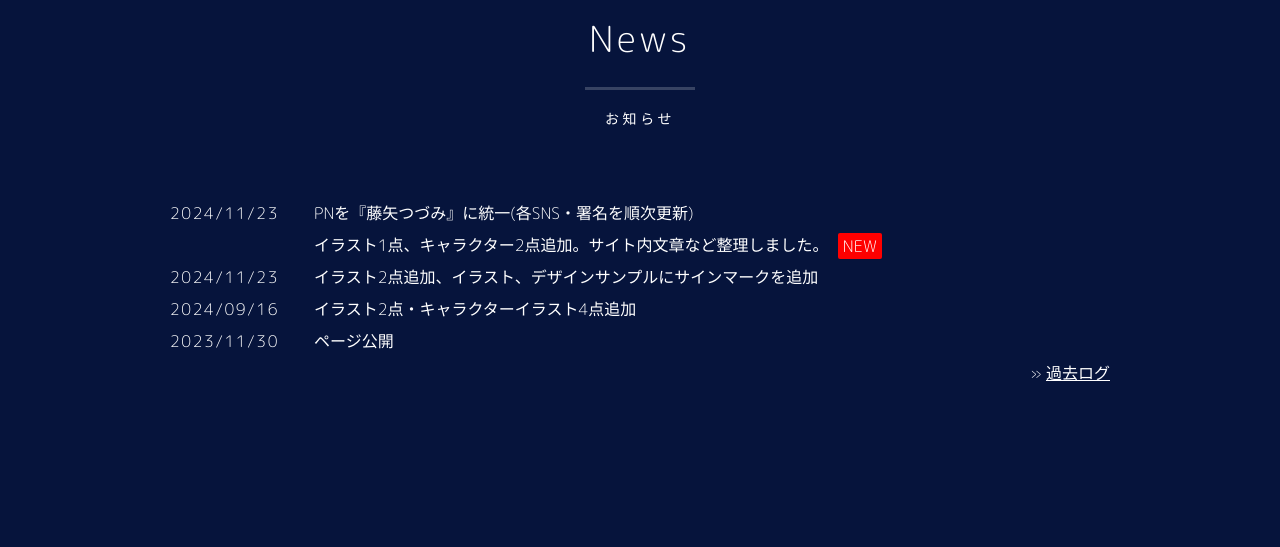
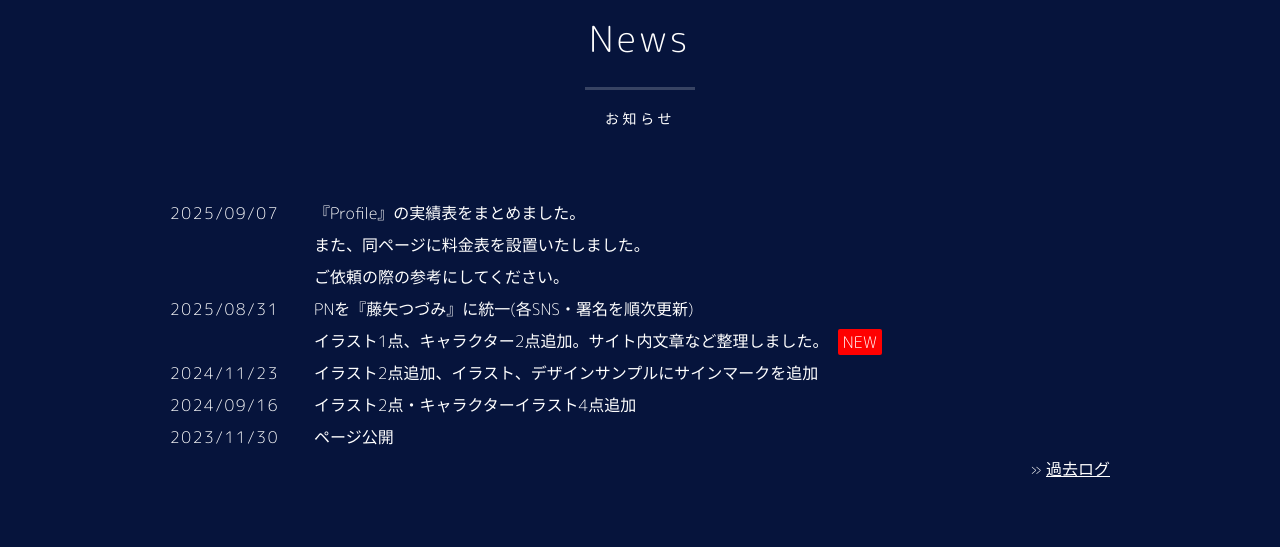
Before and after one commit to Fjiya-2utumi/utakata, a plain HTML site: page index.html in a window 1280 px wide. Shown: the part 1867-2414 px from the top of the page. Drawn offline with nearby package versions, Linux system fonts and the light colour scheme.

Commit message:
Update index.html

```diff
--- a/index.html
+++ b/index.html
@@ -84,7 +84,12 @@
 
 <h2>News<br><span>お知らせ</span></h2>
 <dl>
-<dt>2024/11/23</dt>
+<dt>2025/09/07</dt>
+<dd>『Profile』の実績表をまとめました。<br>
+また、同ページに料金表を設置いたしました。<br>
+ご依頼の際の参考にしてください。<br>
+</dd>
+<dt>2025/08/31</dt>
 <dd>PNを『藤矢つづみ』に統一(各SNS・署名を順次更新)<br>
 イラスト1点、キャラクター2点追加。サイト内文章など整理しました。
 <span class="newicon">NEW</span></dd>
```
